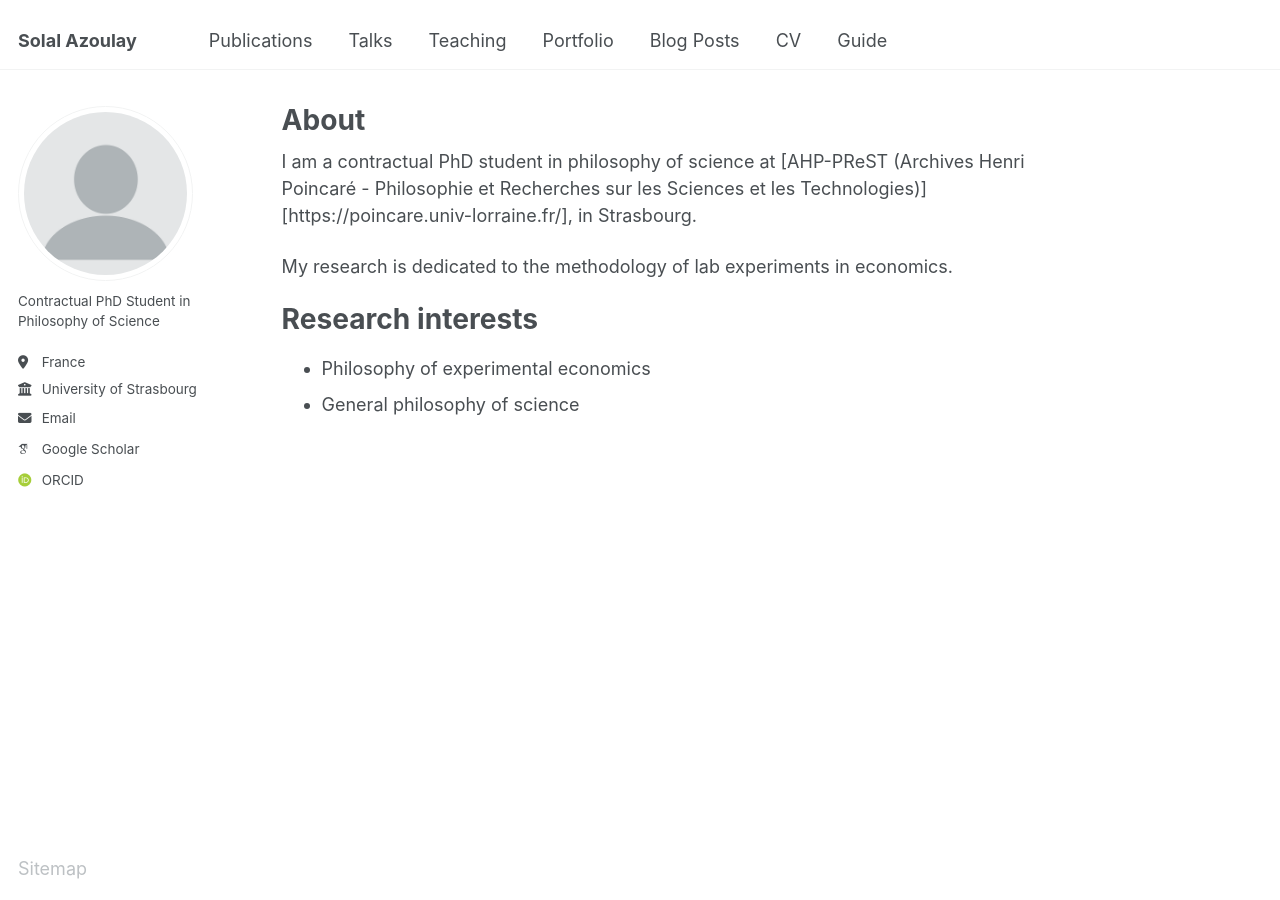
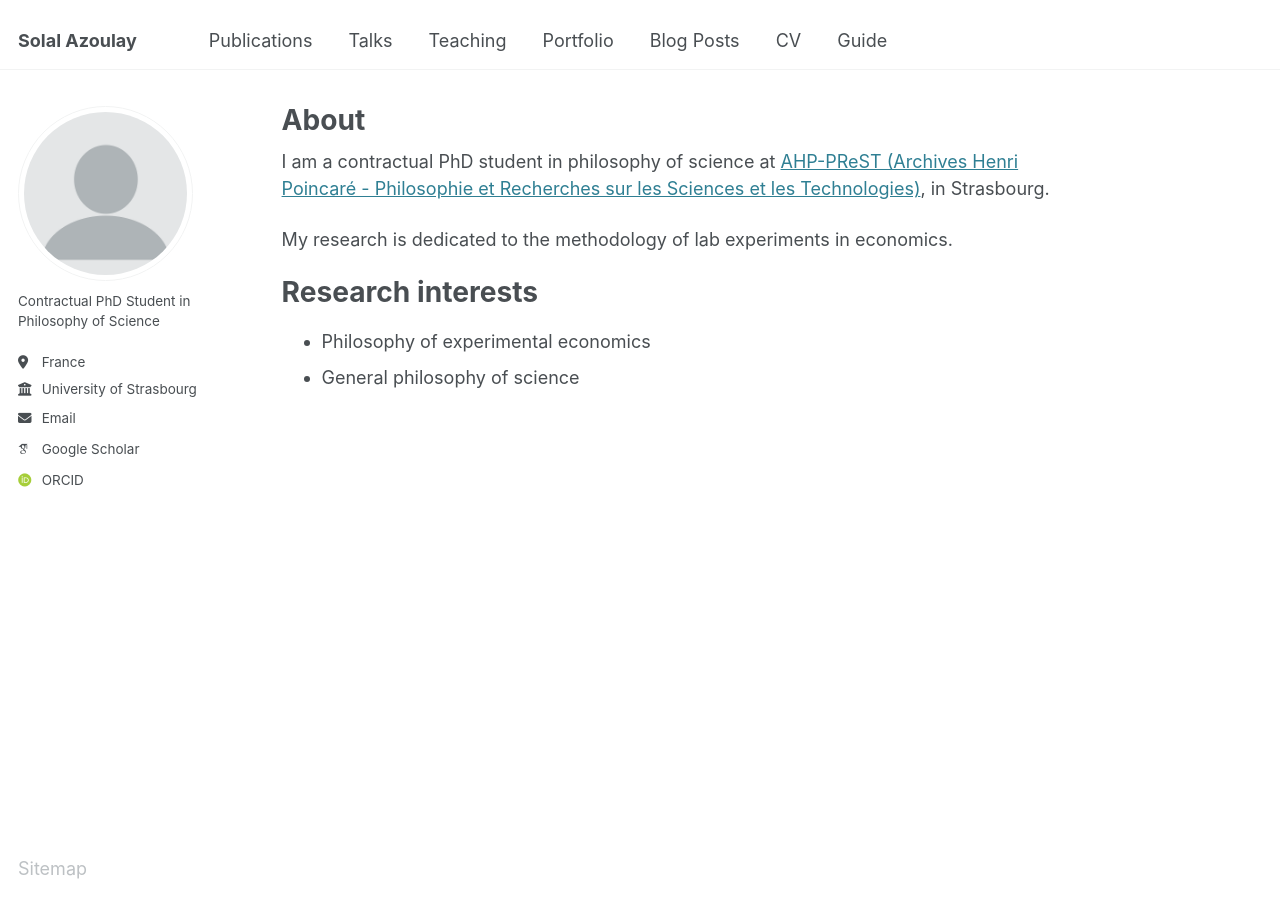
Before and after one commit to solal-azoulay/solal-azoulay.github.io, a Jekyll site: the page built from _pages/about.md, in a window 1280 px wide. Built offline with Jekyll 4.4.1, drawn with Linux system fonts in a browser that asks for light colours; some web fonts are replaced.

Commit message:
Update about.md

```diff
--- a/_pages/about.md
+++ b/_pages/about.md
@@ -7,7 +7,7 @@ redirect_from:
   - /about.html
 ---
 
-I am a contractual PhD student in philosophy of science at [AHP-PReST (Archives Henri Poincaré - Philosophie et Recherches sur les Sciences et les Technologies)] [https://poincare.univ-lorraine.fr/], in Strasbourg.
+I am a contractual PhD student in philosophy of science at [AHP-PReST (Archives Henri Poincaré - Philosophie et Recherches sur les Sciences et les Technologies)](https://poincare.univ-lorraine.fr/), in Strasbourg.
 
 My research is dedicated to the methodology of lab experiments in economics.
 
```
